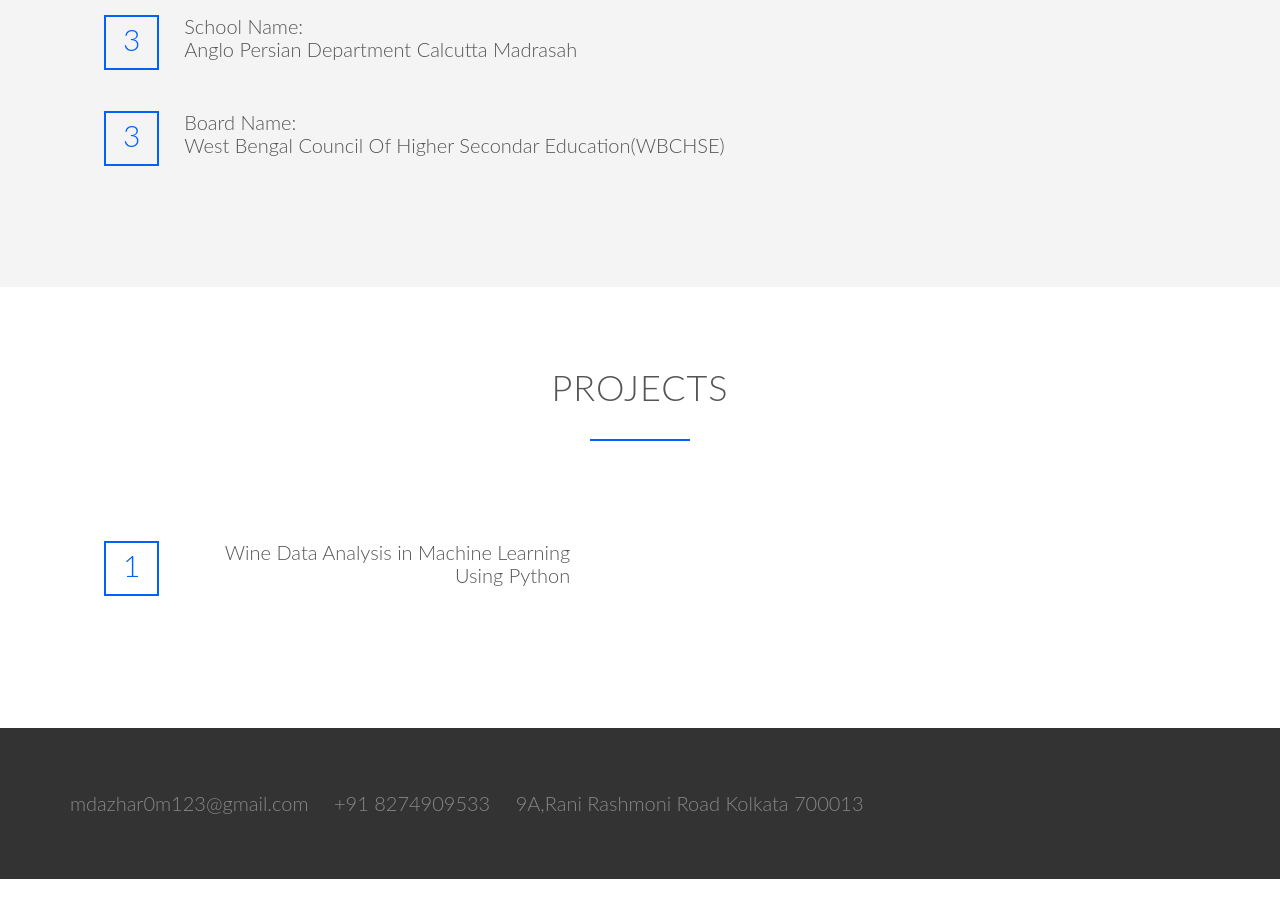
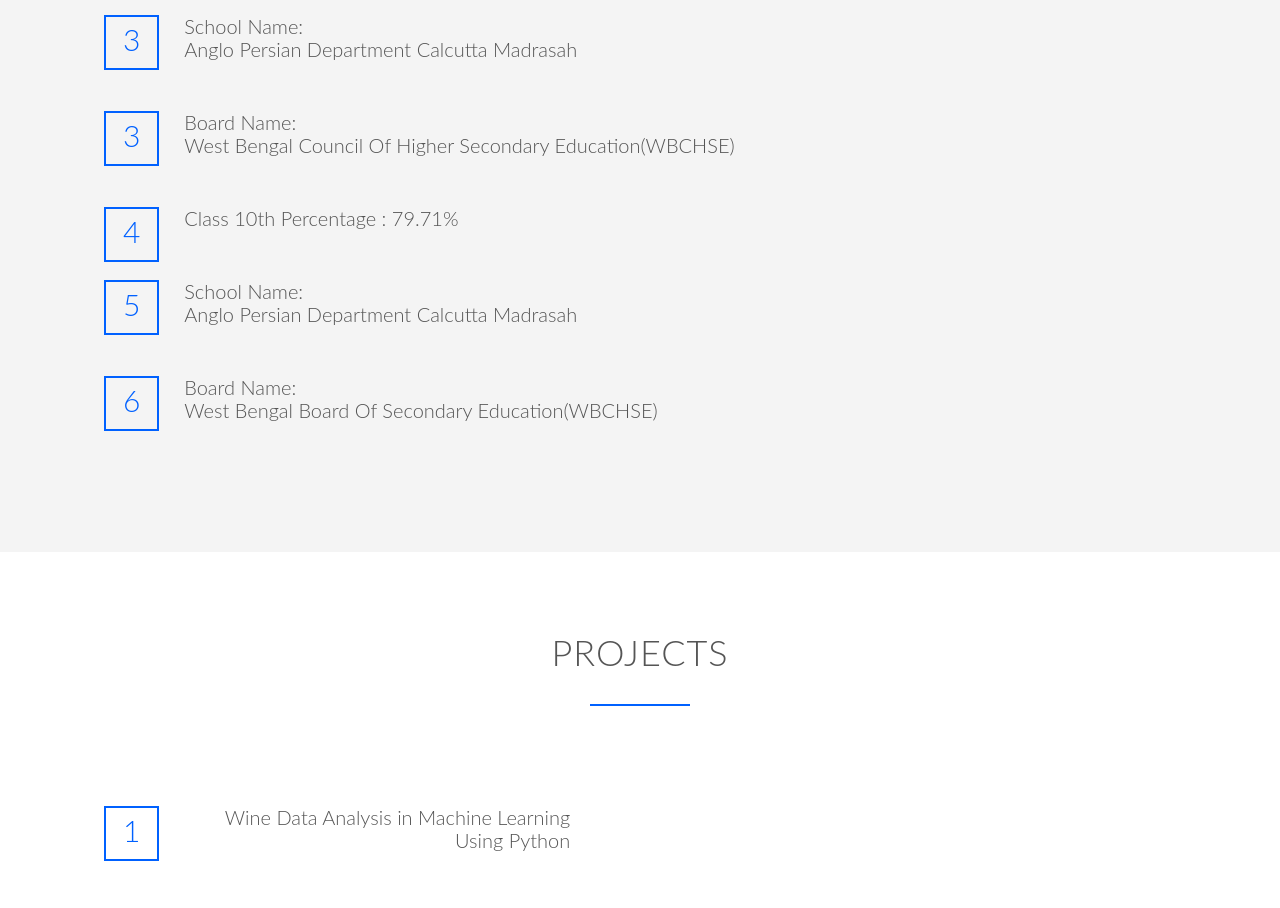
Before and after one commit to MdAzhar123/MdAzhar123.github.io, a plain HTML site: page index.html in a window 1280 px wide. Shown: the part 2227-3135 px from the top of the page. Before the commit the page ends 3106 px from the top, so only its background shows below. Drawn offline with Linux system fonts and the light colour scheme.

Commit message:
Update index.html

```diff
--- a/index.html
+++ b/index.html
@@ -96,12 +96,26 @@
                     </div>
 	    <div class="academics">
                         <div>3</div>
-                        <p> Board Name: <br>West Bengal Council Of Higher Secondar Education(WBCHSE)</p>
+                        <p> Board Name: <br>West Bengal Council Of Higher Secondary Education(WBCHSE)</p>
+                    </div>
+
+			<div class="academics">
+                        <div>4</div>
+                        <p>Class 10th Percentage : 79.71%</p>
+                    </div>
+			    <div class="academics">
+                        <div>5</div>
+                        <p> School Name: <br>Anglo Persian Department Calcutta Madrasah</p>
+                    </div>
+	    <div class="academics">
+                        <div>6</div>
+                        <p> Board Name: <br>West Bengal Board Of  Secondary Education(WBCHSE)</p>
                     </div>
 
 
 
-                </div>
+
+               </div>
 
             </div>
         </section>
```
